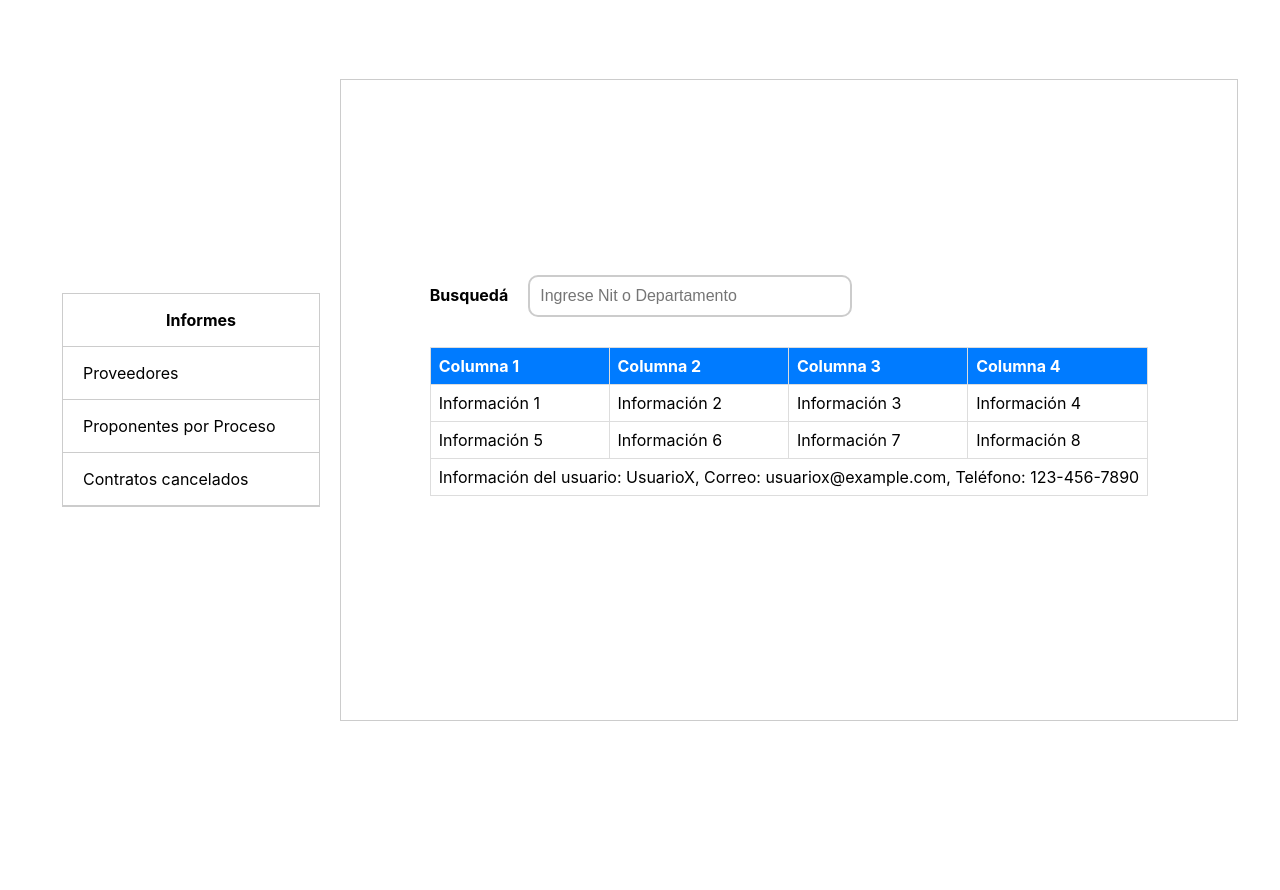
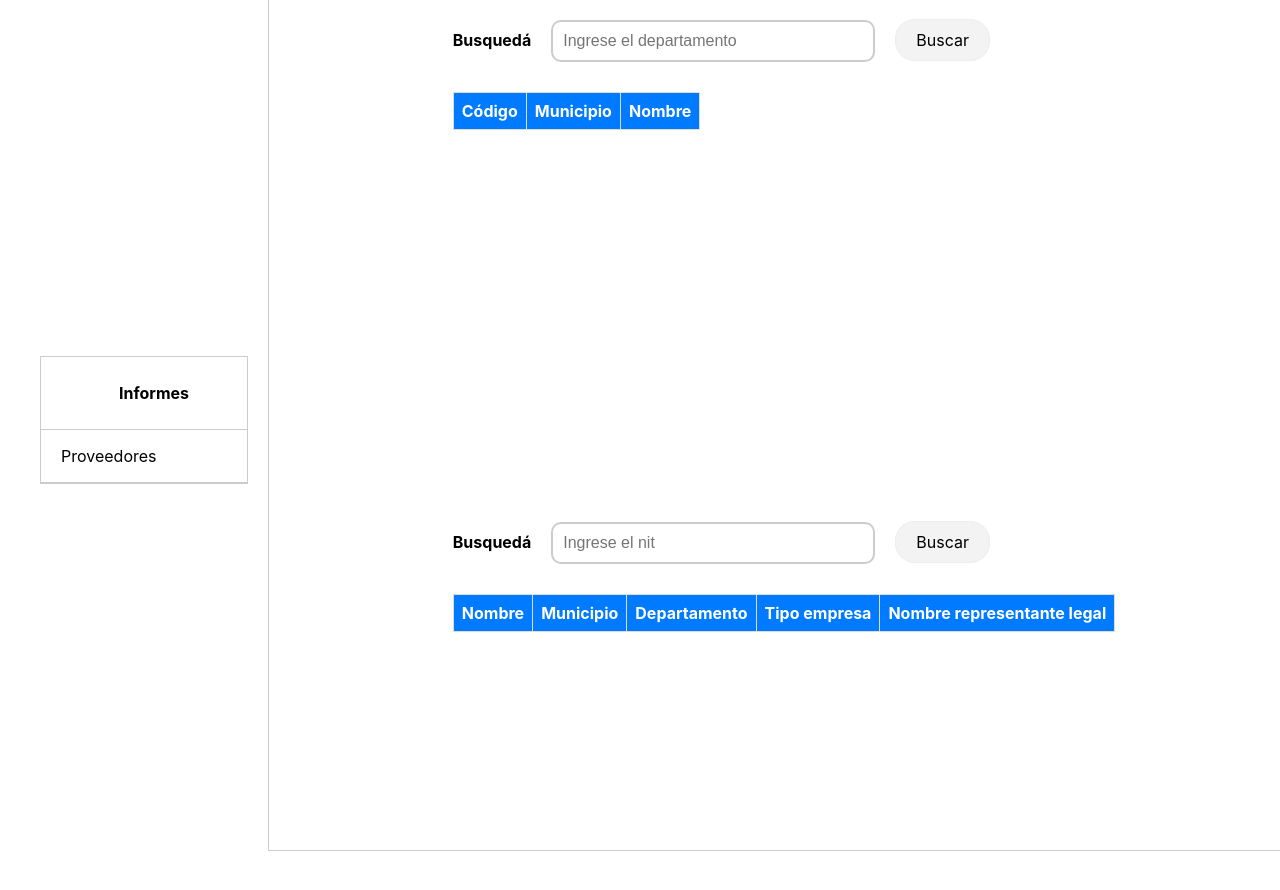
Before and after one commit to yheison0035/proyectoTesis, a React (Create React App) app: page / in a window 1280 px wide. Shown: the top 890 px of the page. Before the commit the page ends 800 px from the top, so only its background shows below. Built offline with nearby package versions, Linux system fonts and the light colour scheme.

Commit message:
Se agregan los consumos y componentes

```diff
--- a/package.json
+++ b/package.json
@@ -6,6 +6,7 @@
     "@testing-library/jest-dom": "^5.17.0",
     "@testing-library/react": "^13.4.0",
     "@testing-library/user-event": "^13.5.0",
+    "axios": "^1.6.8",
     "react": "^18.3.1",
     "react-dom": "^18.3.1",
     "react-scripts": "5.0.1",
--- a/public/index.html
+++ b/public/index.html
@@ -1,5 +1,5 @@
 <!DOCTYPE html>
-<html lang="en">
+<html lang="es">
   <head>
     <meta charset="utf-8" />
     <link rel="icon" href="%PUBLIC_URL%/favicon.ico" />
--- a/src/App.js
+++ b/src/App.js
@@ -1,5 +1,6 @@
-import ContainerResult from "./components/ContainerResult";
-import ListVertical from "./components/ListVertical";
+import React from "react";
+import ContainerResult from "./components/containerResult";
+import ListVertical from "./components/listVertical";
 import "./styles/App.css";
 
 function App() {
--- a/src/components/ContainerResult.js
+++ b/src/components/ContainerResult.js
@@ -1,52 +1,12 @@
 import React from "react";
+import DepartComponent from "./container/departComponent";
+import NitComponent from "./container/nitComponent";
 
 const ContainerResult = () => {
   return (
     <div className="container-result">
-      <ul>
-        <li>
-          <span className="title">Busquedá</span>
-          <input
-            type="text"
-            class="search-input"
-            placeholder="Ingrese Nit o Departamento"
-          />
-        </li>
-        <li>
-          <table>
-            <thead>
-              <tr>
-                <th>Columna 1</th>
-                <th>Columna 2</th>
-                <th>Columna 3</th>
-                <th>Columna 4</th>
-              </tr>
-            </thead>
-            <tbody>
-              <tr>
-                <td>Información 1</td>
-                <td>Información 2</td>
-                <td>Información 3</td>
-                <td>Información 4</td>
-              </tr>
-              <tr>
-                <td>Información 5</td>
-                <td>Información 6</td>
-                <td>Información 7</td>
-                <td>Información 8</td>
-              </tr>
-            </tbody>
-            <tfoot>
-              <tr>
-                <td colspan="4">
-                  Información del usuario: UsuarioX, Correo:
-                  usuariox@example.com, Teléfono: 123-456-7890
-                </td>
-              </tr>
-            </tfoot>
-          </table>
-        </li>
-      </ul>
+      <DepartComponent />
+      <NitComponent />
     </div>
   );
 };
--- a/src/components/ListVertical.js
+++ b/src/components/ListVertical.js
@@ -1,6 +1,6 @@
 import React from "react";
 
-const ListVertical = () => {
+const ListVertical = ({ selectComponent }) => {
   return (
     <div className="container-list">
       <ul>
@@ -8,13 +8,9 @@ const ListVertical = () => {
           <p className="title">Informes</p>
         </li>
         <li>
-          <p className="items-list">Proveedores</p>
-        </li>
-        <li>
-          <p className="items-list">Proponentes por Proceso</p>
-        </li>
-        <li>
-          <p className="items-list">Contratos cancelados</p>
+          <p className="items-list" onClick={() => selectComponent(1)}>
+            Proveedores
+          </p>
         </li>
       </ul>
     </div>
--- /dev/null
+++ b/src/components/container/departComponent.js
@@ -0,0 +1,55 @@
+import React, { useRef, useState } from "react";
+import { getDepartament } from "../../utils/api";
+
+const DepartComponent = () => {
+  const [data, setData] = useState([]);
+  const searchRef = useRef(null);
+
+  const handleSearch = async () => {
+    const value = searchRef.current.value;
+    const result = await getDepartament(value);
+    setData(result);
+  };
+
+  return (
+    <ul>
+      <li>
+        <span className="title">Busquedá</span>
+        <input
+          ref={searchRef}
+          type="text"
+          className="search-input"
+          placeholder="Ingrese el departamento"
+        />
+        <label className="btn-search" onClick={() => handleSearch()}>
+          Buscar
+        </label>
+      </li>
+      <li>
+        <table>
+          <tbody className="scrollable-tbody">
+            <tr>
+              <th>Código</th>
+              <th>Municipio</th>
+              <th>Nombre</th>
+            </tr>
+            {data &&
+              data.length > 0 &&
+              data.map((item, index) => {
+                let { codigo, municipio, nombre } = item;
+                return (
+                  <tr key={index}>
+                    <td>{codigo}</td>
+                    <td>{municipio}</td>
+                    <td>{nombre}</td>
+                  </tr>
+                );
+              })}
+          </tbody>
+        </table>
+      </li>
+    </ul>
+  );
+};
+
+export default DepartComponent;
--- /dev/null
+++ b/src/components/container/nitComponent.js
@@ -0,0 +1,65 @@
+import React, { useRef, useState } from "react";
+import { getNit } from "../../utils/api";
+
+const NitComponent = () => {
+  const [data, setData] = useState([]);
+  const searchRef = useRef(null);
+
+  const handleSearch = async () => {
+    const value = searchRef.current.value;
+    const result = await getNit(value);
+    setData(result);
+  };
+
+  return (
+    <ul>
+      <li>
+        <span className="title">Busquedá</span>
+        <input
+          ref={searchRef}
+          type="text"
+          className="search-input"
+          placeholder="Ingrese el nit"
+        />
+        <label className="btn-search" onClick={() => handleSearch()}>
+          Buscar
+        </label>
+      </li>
+      <li>
+        <table>
+          <tbody className="scrollable-tbody">
+            <tr>
+              <th>Nombre</th>
+              <th>Municipio</th>
+              <th>Departamento</th>
+              <th>Tipo empresa</th>
+              <th>Nombre representante legal</th>
+            </tr>
+            {data &&
+              data.length > 0 &&
+              data.map((item, index) => {
+                let {
+                  nombre,
+                  municipio,
+                  departamento,
+                  tipo_empresa,
+                  nombre_representante_legal,
+                } = item;
+                return (
+                  <tr key={index}>
+                    <td>{nombre}</td>
+                    <td>{municipio}</td>
+                    <td>{departamento}</td>
+                    <td>{tipo_empresa}</td>
+                    <td>{nombre_representante_legal}</td>
+                  </tr>
+                );
+              })}
+          </tbody>
+        </table>
+      </li>
+    </ul>
+  );
+};
+
+export default NitComponent;
--- a/src/index.css
+++ b/src/index.css
@@ -28,3 +28,15 @@ th {
   background-color: #007bff;
   color: #fff;
 }
+
+.btn-search {
+  cursor: pointer;
+  background-color: #f3f3f3;
+  padding: 10px 20px;
+  border: 1px solid #eee;
+  border-radius: 20px;
+  -webkit-border-radius: 20px;
+  -moz-border-radius: 20px;
+  -ms-border-radius: 20px;
+  -o-border-radius: 20px;
+}
--- a/src/styles/App.css
+++ b/src/styles/App.css
@@ -4,6 +4,7 @@
     display: flex;
     justify-content: center;
     align-items: center;
+    margin: 20px;
 }
 
 ul {
@@ -24,16 +25,23 @@ ul {
 }
 
 .container .container-result {
-    width: 70%;
-    height: 80vh;
+    width: 100%;
+    height: 100vh;
     border: 1px solid #ccc;
-    display: flex;
+    padding: 30px 0;
+    display: grid;
     justify-content: center;
     align-items: center;
 }
 
+.container .container-result .scrollable-tbody {
+    height: 400px;
+    overflow-y: auto;
+    display: block;
+}
+
 .container ul li .title {
-    padding: 0;
+    padding: 10px 0;
     text-align: center;
     font-weight: 700;
 }
--- /dev/null
+++ b/src/utils/api.js
@@ -0,0 +1,23 @@
+import axios from "axios";
+
+export const getDepartament = async (depart) => {
+  try {
+    const response = await axios.get(
+      `https://proyectogradotesis.azurewebsites.net/api/data/departamento/${depart}`
+    );
+    return response.data.departamentoResponseDto;
+  } catch (error) {
+    console.log(error);
+  }
+};
+
+export const getNit = async (nit) => {
+  try {
+    const response = await axios.get(
+      `https://proyectogradotesis.azurewebsites.net/api/data/nit/${nit}`
+    );
+    return response.data.nitResponseDtos;
+  } catch (error) {
+    console.log(error);
+  }
+};
```
Also changed, not shown: 1 other file (tests, documents, lock files or other folders).
